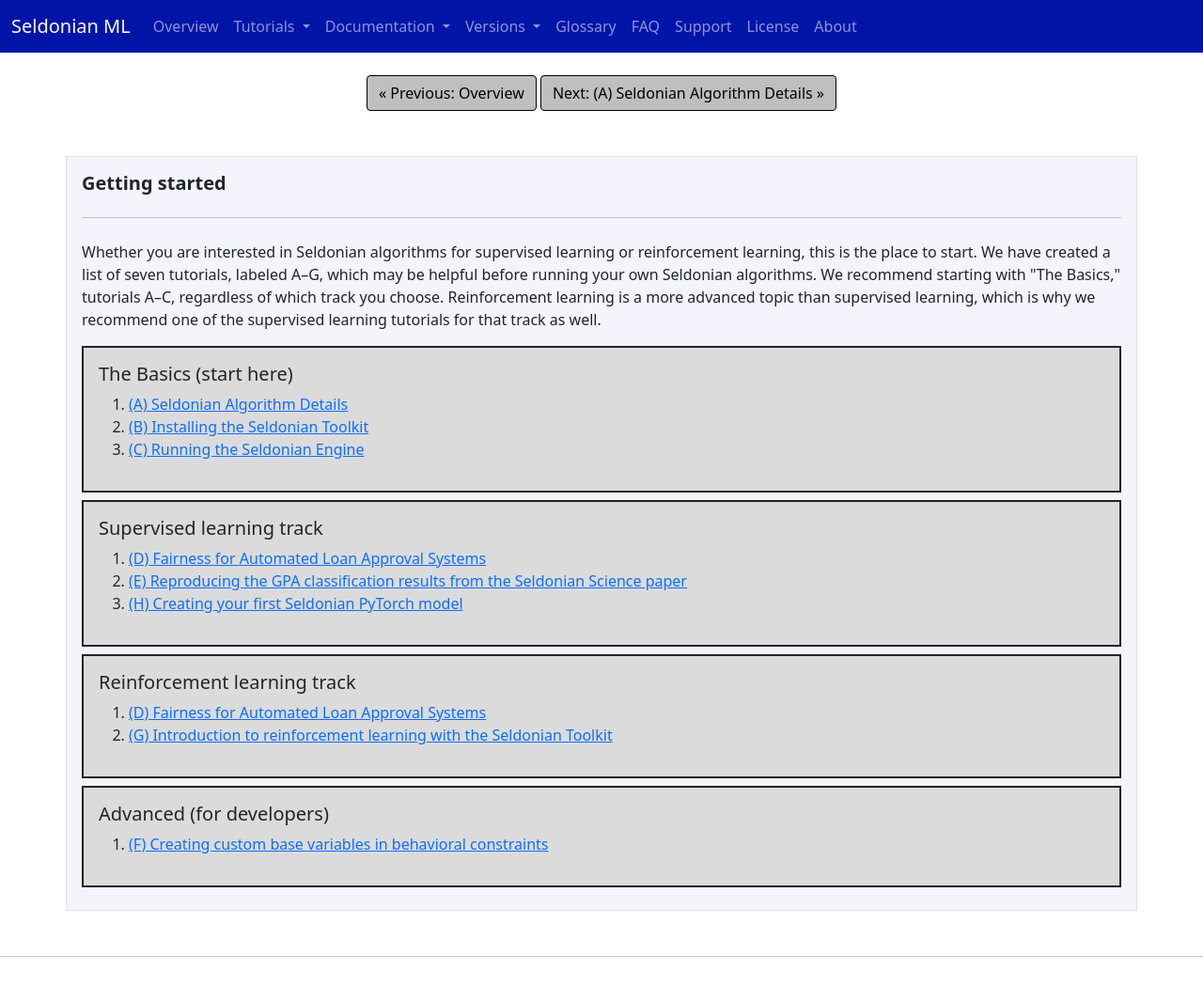
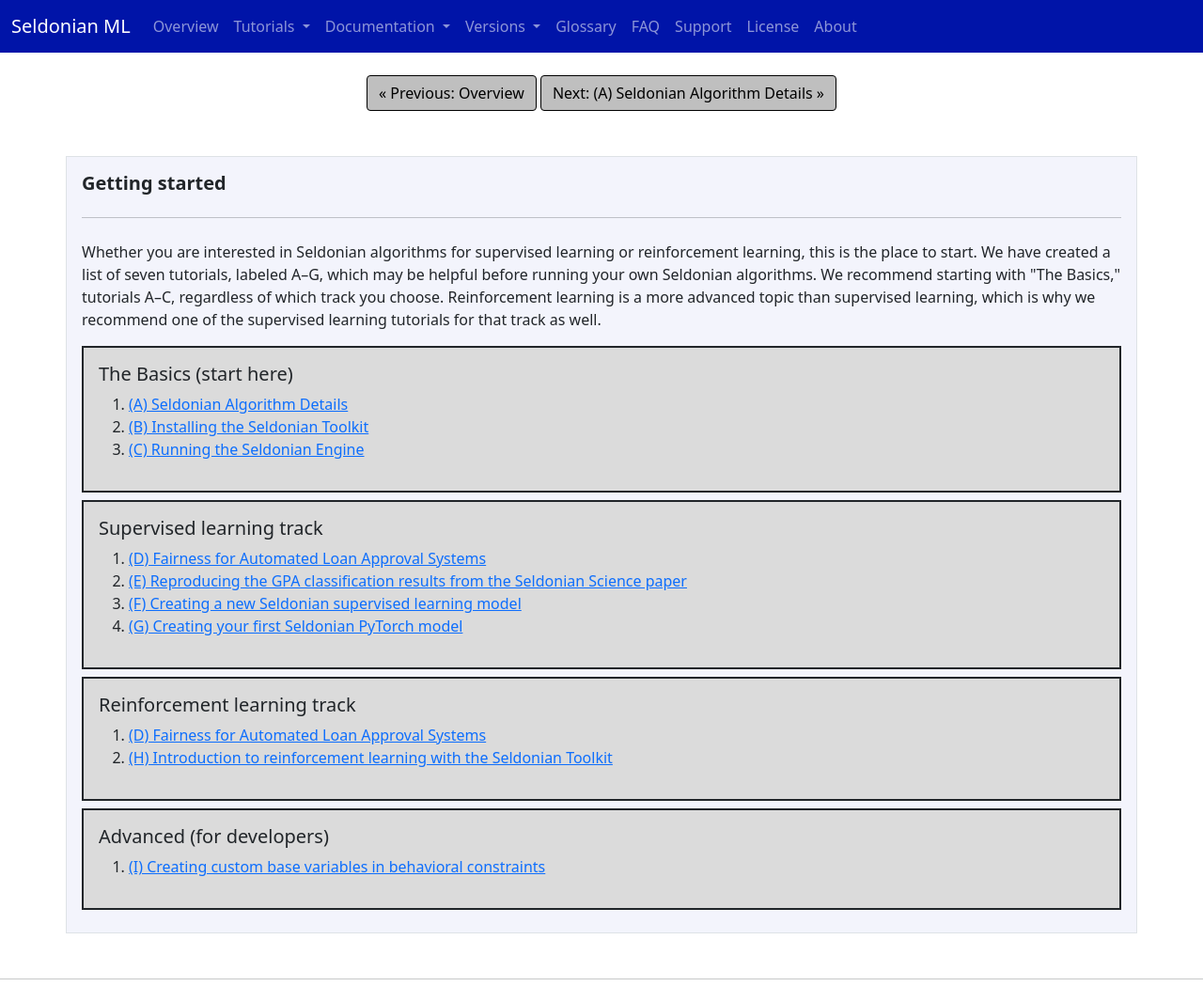
Before and after one commit to seldonian-framework/Tutorials, a Jekyll site: the page built from tutorials.md, in a window 1280 px wide. Shown: the whole page at 94% size. Built offline with Jekyll 4.4.1, drawn with Linux system fonts in a browser that asks for light colours; before the commit the page ends 1042 px from its top, so only the background shows below that.

Commit message:
add new model tutorial and rearrange tutorials

```diff
--- a/_includes/header.html
+++ b/_includes/header.html
@@ -47,10 +47,16 @@
                             <li><a class="dropdown-item" href="{{ "/tutorials/install_toolkit_tutorial/" | relative_url }}">(B) Installing the Seldonian Toolkit</a></li>
                             <li><a class="dropdown-item" href="{{ "/tutorials/simple_engine_tutorial/" | relative_url }}">(C) Getting started with the Seldonian Engine</a></li>
                             <li><a class="dropdown-item" href="{{ "/tutorials/fair_loans_tutorial/" | relative_url }}">(D) Fairness in loan decision making</a></li>
+
                             <li><a class="dropdown-item" href="{{ "/tutorials/science_GPA_tutorial/" | relative_url }}">(E) Reproducing Seldonian Science paper GPA classification results</a></li>
-                            <li><a class="dropdown-item" href="{{ "/tutorials/custom_base_variable_tutorial/" | relative_url }}">(F) Creating custom base variables in behavioral constraints</a></li>
-                            <li><a class="dropdown-item" href="{{ "/tutorials/gridworld_RL_tutorial/" | relative_url }}">(G) Introduction to reinforcement learning with the Seldonian Toolkit</a></li>
-                            <li><a class="dropdown-item" href="{{ "/tutorials/pytorch_mnist/" | relative_url }}">(H) Creating your first Seldonian PyTorch model</a></li>
+
+                            <li><a class="dropdown-item" href="{{ "/tutorials/new_supervised_model/" | relative_url }}">(F) Creating a new Seldonian supervised learning model</a></li>
+
+                            <li><a class="dropdown-item" href="{{ "/tutorials/pytorch_mnist/" | relative_url }}">(G) Creating your first Seldonian PyTorch model</a></li>
+
+                            <li><a class="dropdown-item" href="{{ "/tutorials/gridworld_RL_tutorial/" | relative_url }}">(H) Introduction to reinforcement learning with the Seldonian Toolkit</a></li>
+
+                            <li><a class="dropdown-item" href="{{ "/tutorials/custom_base_variable_tutorial/" | relative_url }}">(I) Creating custom base variables in behavioral constraints</a></li>
                         </ul>
                     </li>
 
--- a/tutorials.md
+++ b/tutorials.md
@@ -42,7 +42,11 @@ permalink: /tutorials/
             </li>
 
             <li>
-                <a href="{{ "/tutorials/pytorch_mnist/" | relative_url}}">(H) Creating your first Seldonian PyTorch model</a>
+                <a href="{{ "/tutorials/pytorch_mnist/" | relative_url}}">(F) Creating a new Seldonian supervised learning model </a>
+            </li>
+
+            <li>
+                <a href="{{ "/tutorials/pytorch_mnist/" | relative_url}}">(G) Creating your first Seldonian PyTorch model</a>
             </li>
         </ol>
     </div>
@@ -55,7 +59,7 @@ permalink: /tutorials/
                 <a href="{{ "/tutorials/fair_loans_tutorial/" | relative_url}}">(D) Fairness for Automated Loan Approval Systems</a>
             </li>
             <li>
-                <a href="{{ "/tutorials/gridworld_RL_tutorial/" | relative_url}}">(G) Introduction to reinforcement learning with the Seldonian Toolkit</a>
+                <a href="{{ "/tutorials/gridworld_RL_tutorial/" | relative_url}}">(H) Introduction to reinforcement learning with the Seldonian Toolkit</a>
             </li>
         </ol>
     </div>
@@ -64,7 +68,7 @@ permalink: /tutorials/
         <h5>Advanced (for developers) </h5>
         <ol>
             <li>
-                <a href="{{ "/tutorials/custom_base_variable_tutorial/" | relative_url}}"> (F) Creating custom base variables in behavioral constraints</a>
+                <a href="{{ "/tutorials/custom_base_variable_tutorial/" | relative_url}}"> (I) Creating custom base variables in behavioral constraints</a>
             </li>
 
         </ol>
```
Also changed, not shown: _tutorials/custom_base_node.md (+3 -5 lines), _tutorials/gridworld_RL_tutorial.md (+5 -5 lines), _tutorials/new_model.md (added, +96 -0 lines), _tutorials/pytorch_mnist.md (+6 -3 lines), _tutorials/science_GPA_tutorial.md (+2 -2 lines).
